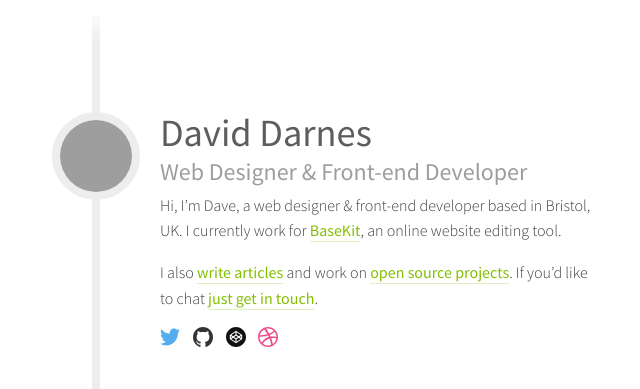
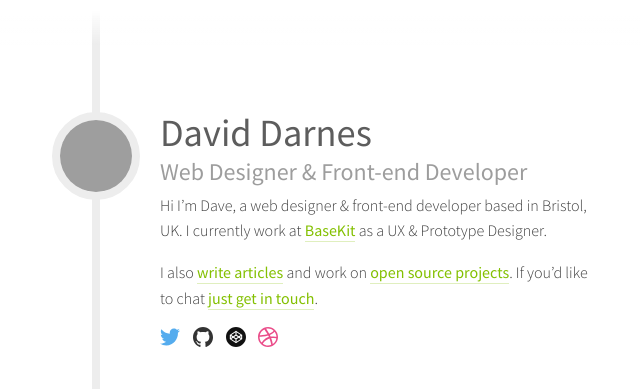
Before and after one commit to daviddarnes/darn.es, a Jekyll site: the page built from index.md, in a window 1280 px wide, cut to the strip 0-389 px from the top of the page. Shown: the whole strip, without its empty margins (317-957 px from the left). Built offline with Jekyll 4.4.1, drawn with Linux system fonts in a browser that asks for light colours; grey boxes are pictures that could not be loaded.

Commit message:
Tweaks info

```diff
--- a/index.md
+++ b/index.md
@@ -4,6 +4,6 @@ title: "David Darnes"
 excerpt: "Web Designer & Front-end Developer"
 ---
 
-Hi, I'm Dave, a web designer & front-end developer based in Bristol, UK. I currently work for [BaseKit](http://developers.basekit.com), an online website editing tool.
+Hi I'm Dave, a web designer & front-end developer based in Bristol, UK. I currently work at [BaseKit](http://developers.basekit.com) as a UX & Prototype Designer.
 
 I also [write articles](http://daviddarnes.github.io/articles/) and work on [open source projects](http://daviddarnes.github.io/experiments/). If you'd like to chat [just get in touch](http://enable-javascript.com/ "my email").
```
